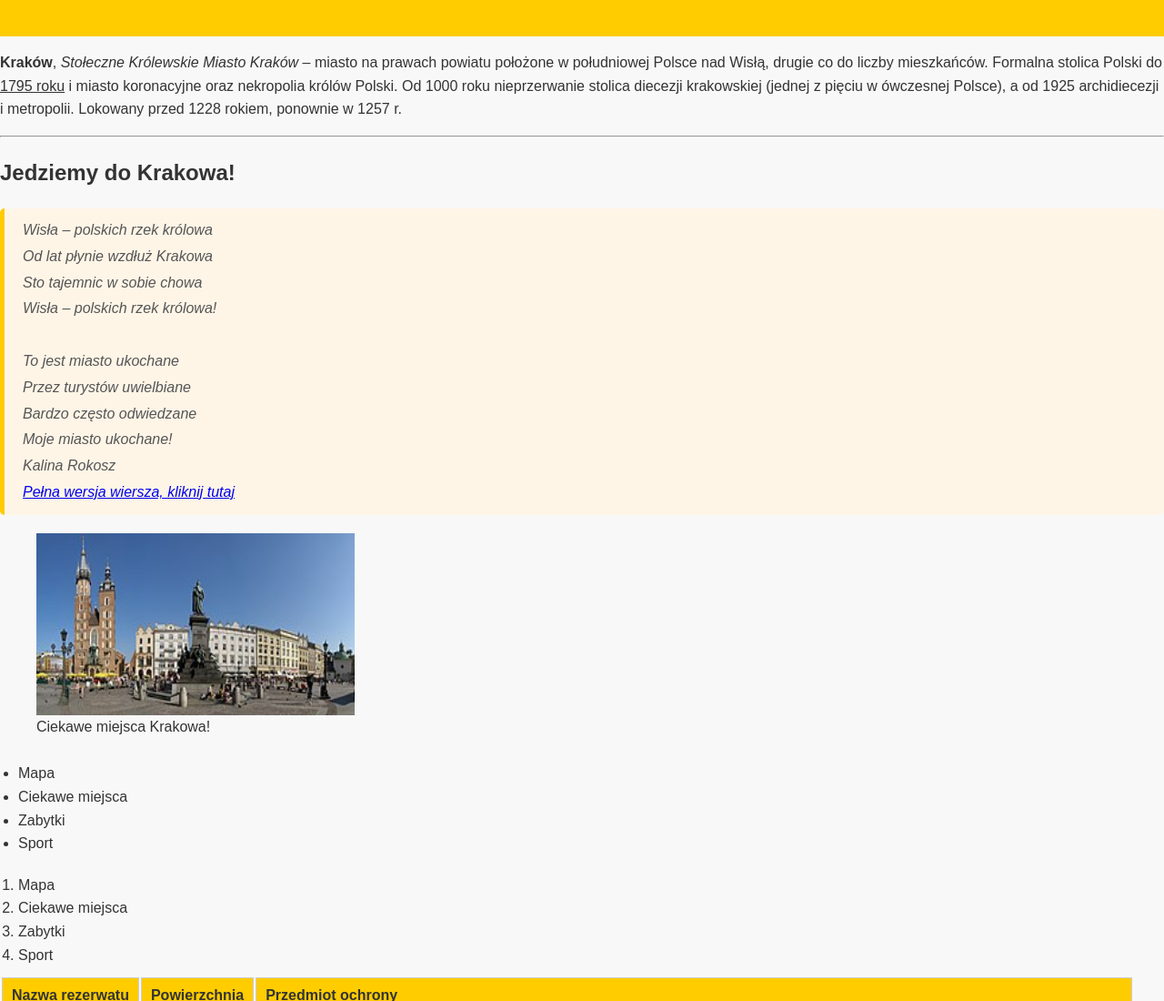
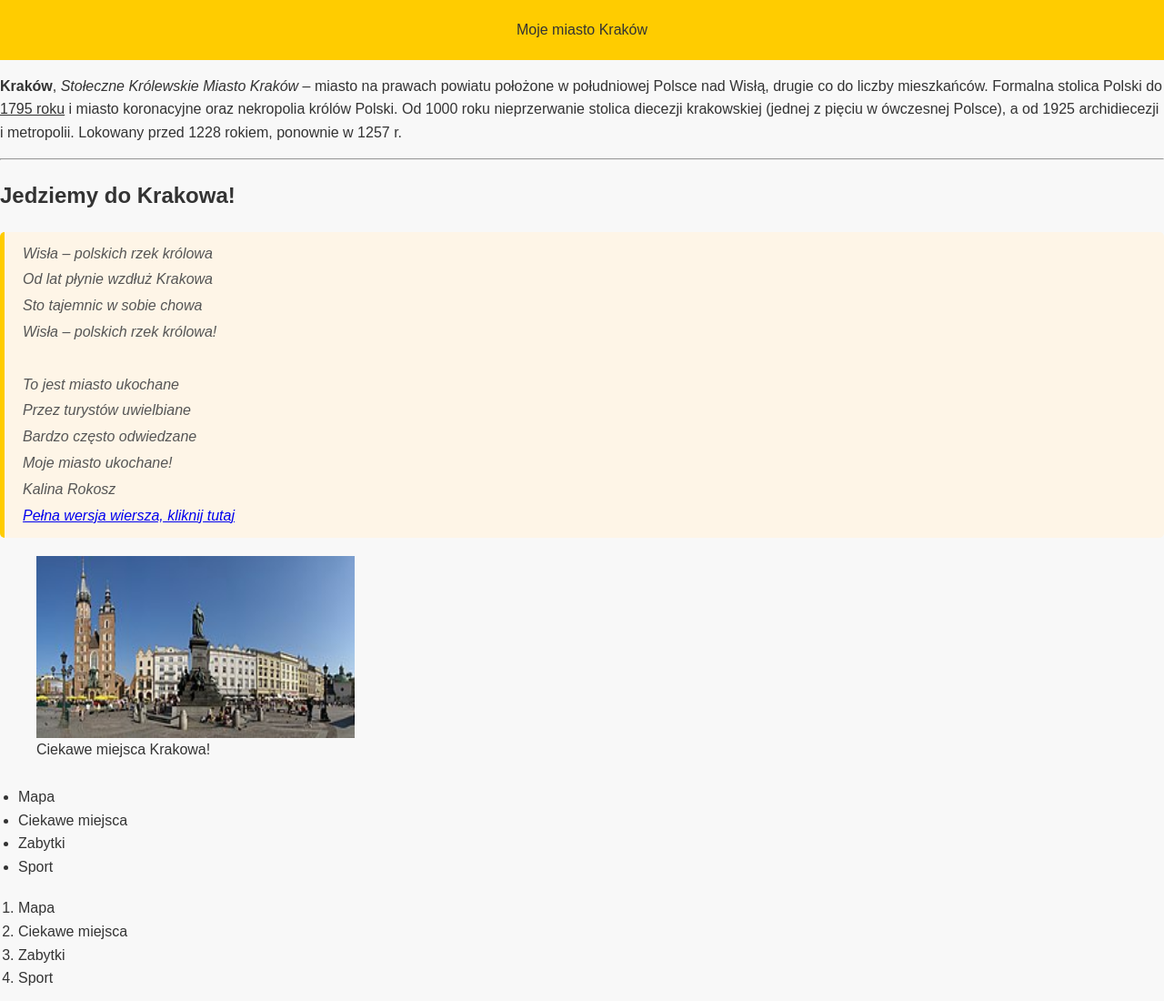
Before and after one commit to JoannaMatlak/Krakow, a plain HTML site: page index.html in a window 1280 px wide. Shown: the top 1100 px of the page at 91% size. Drawn offline with Linux system fonts and the light colour scheme.

Commit message:
Update index.html

```diff
--- a/index.html
+++ b/index.html
@@ -8,7 +8,7 @@
 	</head>
 	<body>
 		<header>
-			<h1 Moje miasto Kraków</h1>
+			<h1></h1> Moje miasto Kraków</h1>
 		</header>
 		<main>
 
```
